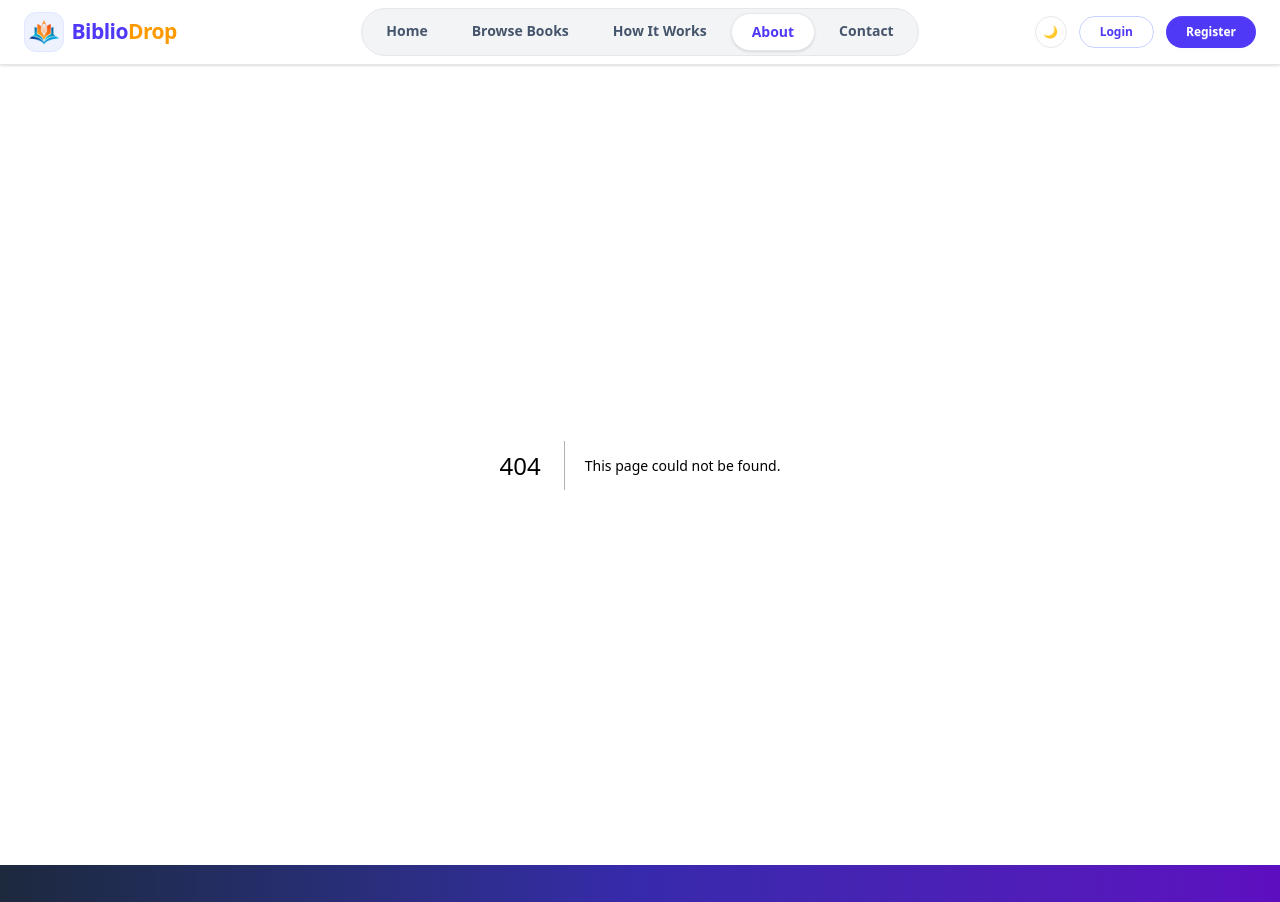
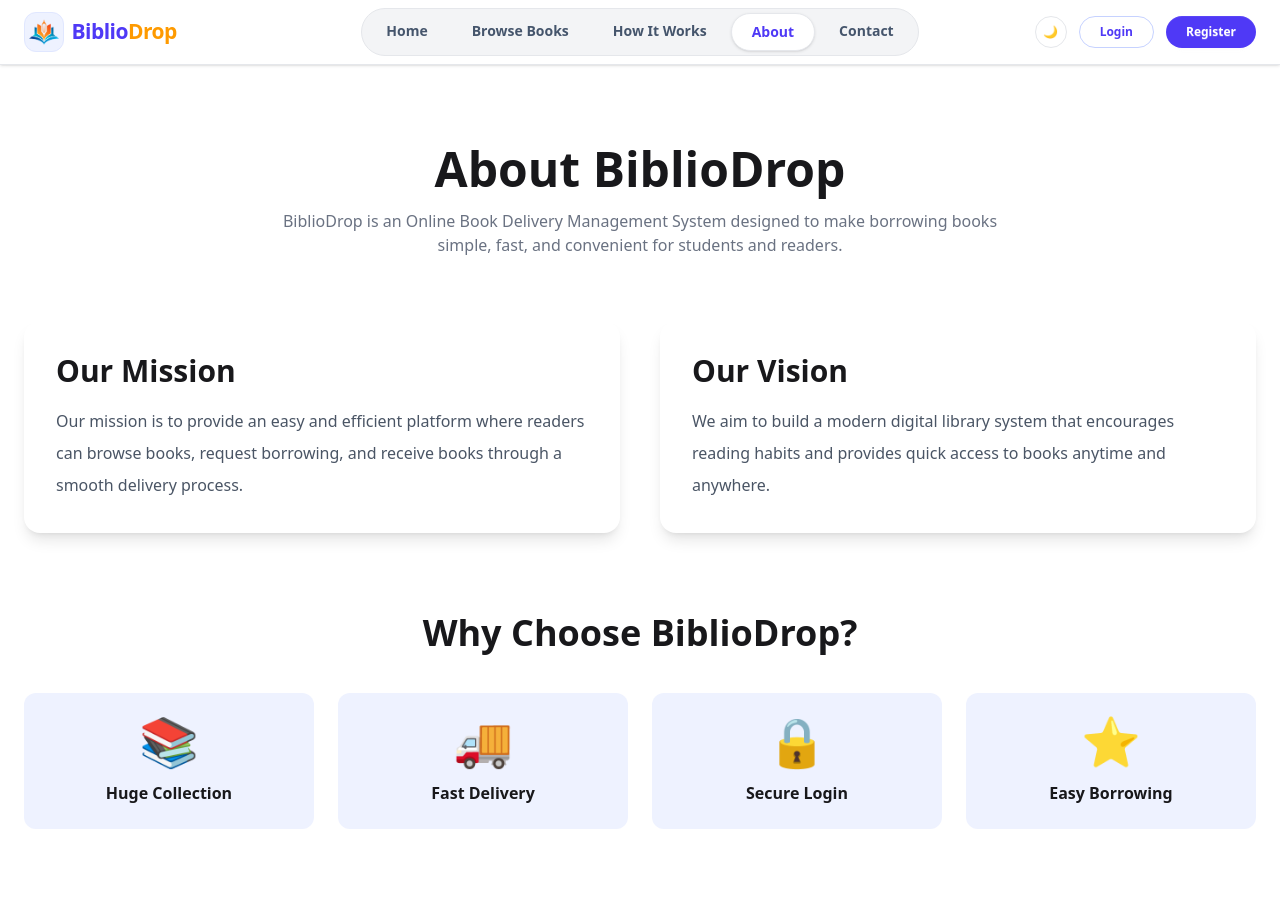
Before and after one commit to rifat-sultana/Assignment-10-client-side, a Next.js app: page /about in a window 1280 px wide. Before the commit this address had no page. Shown: the top 902 px of the page. Built offline with nearby package versions, Linux system fonts and the light colour scheme.

Commit message:
about features added

```diff
--- /dev/null
+++ b/src/app/about/page.jsx
@@ -0,0 +1,90 @@
+
+export default function About() {
+  return (
+    <div className="max-w-7xl mx-auto px-6 py-20">
+
+      <div className="text-center mb-16">
+        <h1 className="text-5xl font-bold">
+          About BiblioDrop
+        </h1>
+
+        <p className="text-gray-500 mt-4 max-w-3xl mx-auto">
+          BiblioDrop is an Online Book Delivery Management System
+          designed to make borrowing books simple, fast, and
+          convenient for students and readers.
+        </p>
+      </div>
+
+      <div className="grid md:grid-cols-2 gap-10">
+
+        <div className="bg-white shadow-lg rounded-2xl p-8">
+          <h2 className="text-3xl font-bold mb-4">
+            Our Mission
+          </h2>
+
+          <p className="text-gray-600 leading-8">
+            Our mission is to provide an easy and efficient
+            platform where readers can browse books,
+            request borrowing, and receive books through
+            a smooth delivery process.
+          </p>
+        </div>
+
+        <div className="bg-white shadow-lg rounded-2xl p-8">
+          <h2 className="text-3xl font-bold mb-4">
+            Our Vision
+          </h2>
+
+          <p className="text-gray-600 leading-8">
+            We aim to build a modern digital library
+            system that encourages reading habits
+            and provides quick access to books
+            anytime and anywhere.
+          </p>
+        </div>
+
+      </div>
+
+      <div className="mt-20">
+
+        <h2 className="text-4xl font-bold text-center mb-10">
+          Why Choose BiblioDrop?
+        </h2>
+
+        <div className="grid md:grid-cols-4 gap-6">
+
+          <div className="bg-indigo-50 rounded-xl p-6 text-center">
+            <div className="text-5xl">📚</div>
+            <h3 className="font-bold mt-4">
+              Huge Collection
+            </h3>
+          </div>
+
+          <div className="bg-indigo-50 rounded-xl p-6 text-center">
+            <div className="text-5xl">🚚</div>
+            <h3 className="font-bold mt-4">
+              Fast Delivery
+            </h3>
+          </div>
+
+          <div className="bg-indigo-50 rounded-xl p-6 text-center">
+            <div className="text-5xl">🔒</div>
+            <h3 className="font-bold mt-4">
+              Secure Login
+            </h3>
+          </div>
+
+          <div className="bg-indigo-50 rounded-xl p-6 text-center">
+            <div className="text-5xl">⭐</div>
+            <h3 className="font-bold mt-4">
+              Easy Borrowing
+            </h3>
+          </div>
+
+        </div>
+
+      </div>
+
+    </div>
+  );
+}
```
